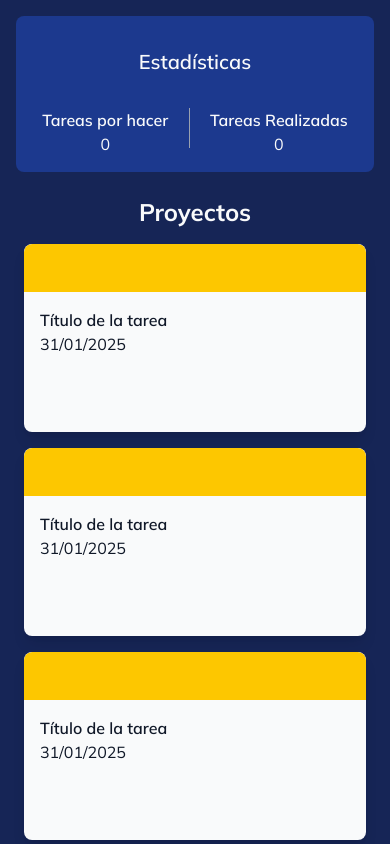
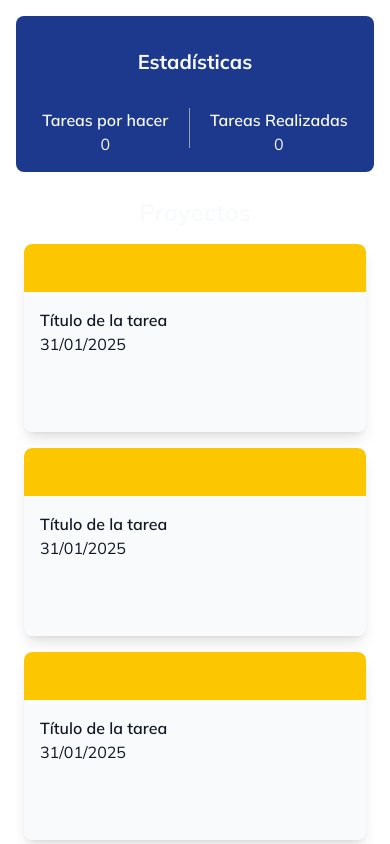
Before and after one commit to Elias-MN/Codemon, a React (Vite) app: page / in a window 390 px wide. Shown: the top 844 px of the page. Built offline with nearby package versions, Linux system fonts and the light colour scheme.

Commit message:
bug fix, awaiting review
scrolling solution in mobile mode and background color removed

```diff
--- a/src/components/TaskList.tsx
+++ b/src/components/TaskList.tsx
@@ -1,11 +1,11 @@
 function TasksList() {
     return (
-        <div className="bg-blue-950 text-gray-50 min-h-screen w-screen p-4 font-mulish">
+        <div className=" text-gray-50 min-h-screen w-full p-4 font-mulish">
 
             <div className="grid grid-cols-1 md:grid-cols-12 gap-4 h-full">
 
                 <section className="col-span-12 md:col-span-3 lg:col-span-2 bg-blue-900 p-4 rounded-lg">
-                    <h3 className="text-center text-xl font-semibold mb-4 p-4">Estadísticas</h3>
+                    <h3 className="text-center font-bold text-xl mb-4 p-4">Estadísticas</h3>
                     <div className="flex justify-around text-center flex-row md:flex-col">
                         <div className='md:p-4'>
                             <h4 className="font-semibold">Tareas por hacer</h4>
@@ -24,7 +24,7 @@ function TasksList() {
                 </section>
 
                 <main className="col-span-12 md:col-span-9 lg:col-span-10 p-2 sm:p-4">
-                    <h2 className="text-2xl font-bold mb-4 text-center">Proyectos</h2>
+                    <h3 className="text-2xl font-bold mb-4 text-center">Proyectos</h3>
 
                     <div className="grid grid-cols-1 md:grid-cols-2 lg:grid-cols-3 gap-4">
 
```
